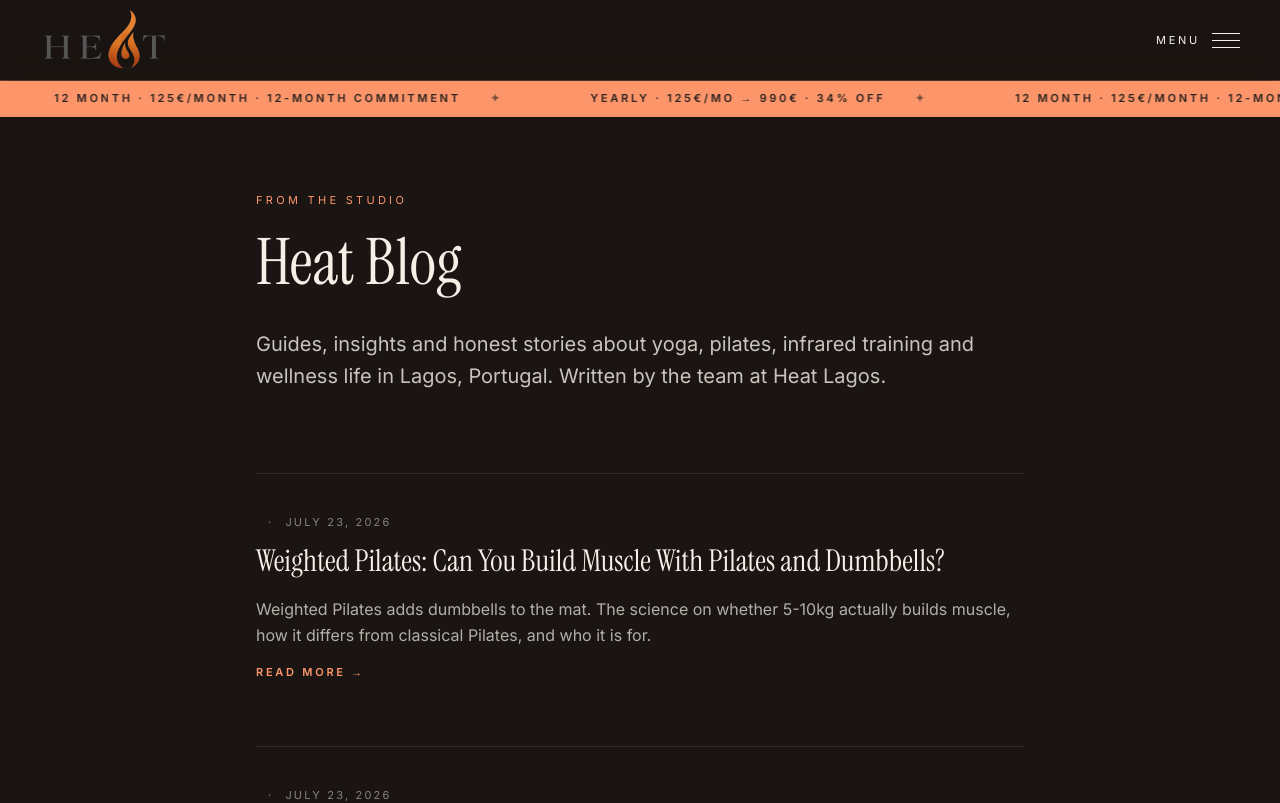
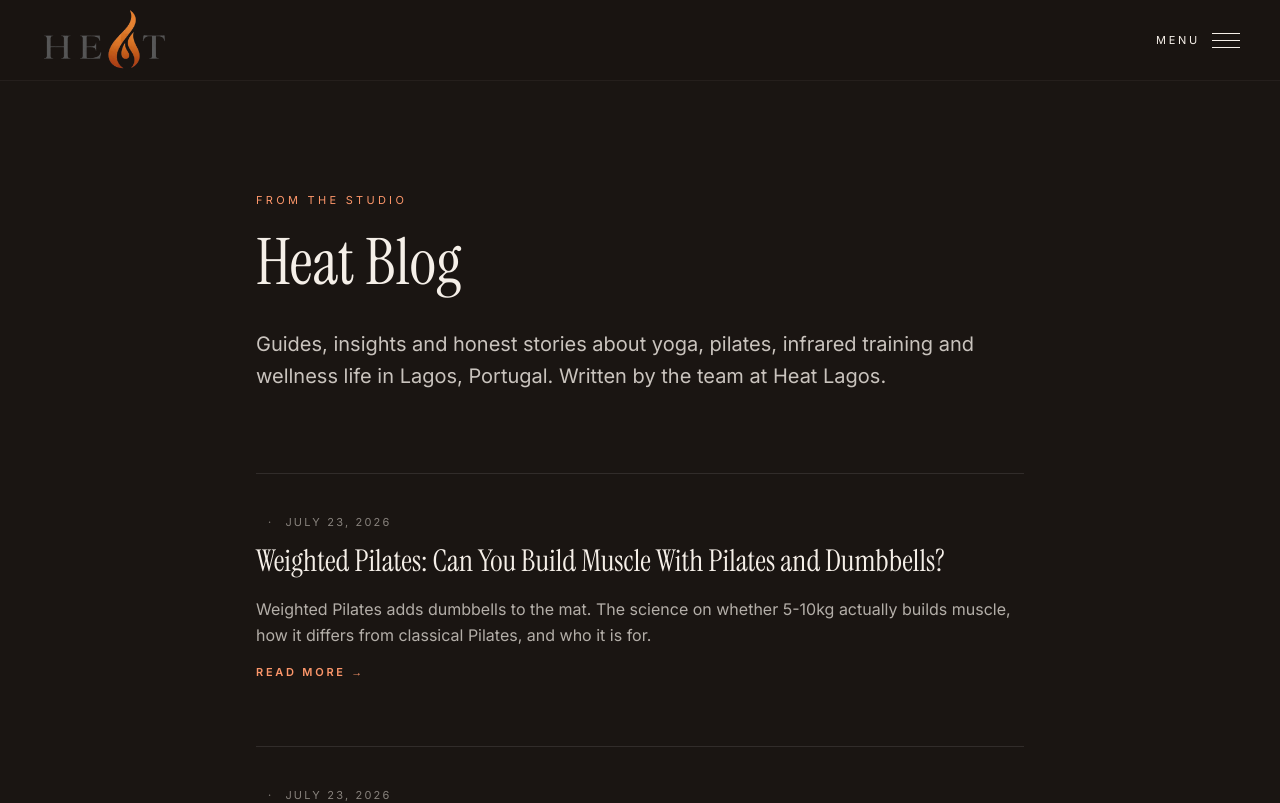
Before and after one commit to sebastianbrosche/heatlagos, a Next.js app: page /blog in a window 1280 px wide. Shown: the top 803 px of the page. Built offline with nearby package versions, Linux system fonts and the light colour scheme.

Commit message:
Hide public Yearly 990 and drop check-in time en dash
Public Yearly EUR990 deal is over for new sales. Remove CTA, marquee,
and schema offer. Keep plain 12-Month Commitment and 2 for 1.
Check-in class hours now say "to" instead of an en dash.

```diff
--- a/src/app/book/page.tsx
+++ b/src/app/book/page.tsx
@@ -1,7 +1,6 @@
 import type { Metadata } from "next";
 import Header from "@/components/Header";
 import Footer from "@/components/Footer";
-import Marquee from "@/components/Marquee";
 import Schedule from "@/components/Schedule";
 import { planById, type Plan } from "@/lib/pricing";
 
@@ -44,7 +43,7 @@
   {
     title: "Live here",
     blurb: "Ongoing memberships for locals and long-stay expats.",
-    ids: ["cta-essential"],
+    ids: ["cta-12month", "cta-essential"],
   },
   {
     title: "Flexible",
@@ -110,7 +109,6 @@
   return (
     <>
       <Header />
-      <Marquee />
       <main>
         <section className="px-5 pt-32 pb-10 sm:px-6 sm:pt-40 sm:pb-12 lg:px-20">
           <div className="mx-auto max-w-5xl">
--- a/src/app/checkin/CheckinClient.tsx
+++ b/src/app/checkin/CheckinClient.tsx
@@ -99,7 +99,7 @@
     minute: "2-digit",
     timeZone: "Europe/Lisbon",
   });
-  return `${day} · ${t0} – ${t1}`;
+  return `${day} · ${t0} to ${t1}`;
 }
 
 function isInPrimaryWindow(c: ClassSummary, now: number) {
@@ -499,7 +499,7 @@
   const progressPct =
     present + missing > 0 ? Math.round((present / (present + missing)) * 100) : 0;
 
-  // Occupancy fill for the "download bar" feel — can exceed 100% when overbooked
+  // Occupancy fill for the "download bar" feel. Can exceed 100% when overbooked
   const occupancyPct =
     capacity && capacity > 0
       ? Math.min(100, Math.round((bookedCount / capacity) * 100))
--- a/src/app/page.tsx
+++ b/src/app/page.tsx
@@ -6,7 +6,6 @@
 import Header from "@/components/Header";
 import Hero from "@/components/Hero";
 import Location from "@/components/Location";
-import Marquee from "@/components/Marquee";
 import Memberships from "@/components/Memberships";
 import QuickBuy from "@/components/QuickBuy";
 import Schedule from "@/components/Schedule";
@@ -15,7 +14,6 @@
   return (
     <>
       <Header />
-      <Marquee />
       <main>
         <Hero />
         <Schedule />
--- a/src/components/Marquee.tsx
+++ b/src/components/Marquee.tsx
@@ -1,38 +1,7 @@
-import { planById } from "@/lib/pricing";
-
-const ITEMS = [
-  {
-    text: "Yearly · 125€/mo → 990€ · 34% off",
-    href:
-      planById("cta-yearly")?.href ??
-      "https://backoffice.bsport.io/customer/payment/pass/751518/?membership=5821&force=true",
-  },
-  {
-    text: "12 Month · 125€/month · 12-Month Commitment",
-    href:
-      planById("cta-12month")?.href ??
-      "https://backoffice.bsport.io/customer/payment/pass/751520/?membership=5821&force=true",
-  },
-];
-
+/**
+ * Sliding offer banner retired (18 Sep 2026). Yearly €990 deal period is over;
+ * do not restore a public promo ticker without an explicit Sebastian ask.
+ */
 export default function Marquee() {
-  const loop = [...ITEMS, ...ITEMS, ...ITEMS, ...ITEMS];
-
-  return (
-    <div className="group fixed top-14 sm:top-16 lg:top-20 left-0 right-0 z-40 overflow-hidden bg-brand text-stone-dark">
-      <div className="flex animate-marquee whitespace-nowrap py-2 sm:py-2.5">
-        {loop.map((item, i) => (
-          <a
-            key={i}
-            href={item.href}
-            target="_blank"
-            rel="noopener noreferrer"
-            className="mx-6 text-[10px] font-semibold uppercase tracking-[0.2em] sm:mx-8 sm:text-[11px] sm:tracking-[0.25em]"
-          >
-            {item.text} <span className="mx-6 opacity-60">✦</span>
-          </a>
-        ))}
-      </div>
-    </div>
-  );
+  return null;
 }
--- a/src/components/SchemaMarkup.tsx
+++ b/src/components/SchemaMarkup.tsx
@@ -211,12 +211,6 @@
     unit: "month",
   },
   {
-    name: "Yearly Membership",
-    price: "990",
-    description:
-      "Original monthly rate 125 EUR. Twelve months at that rate is 1500 EUR. Yearly total 990 EUR paid up front (34% off).",
-  },
-  {
     name: "1 Month Unlimited",
     price: "160",
     description: "One-off monthly unlimited, no subscription commitment.",
--- a/src/components/SeoPageShell.tsx
+++ b/src/components/SeoPageShell.tsx
@@ -1,6 +1,5 @@
 import Footer from "@/components/Footer";
 import Header from "@/components/Header";
-import Marquee from "@/components/Marquee";
 import { getCluster } from "@/lib/blog-cluster";
 
 type Props = {
@@ -66,7 +65,6 @@
   return (
     <>
       <Header />
-      <Marquee />
       <main>
         {articleLd && (
           <script
--- a/src/lib/pricing.ts
+++ b/src/lib/pricing.ts
@@ -21,8 +21,9 @@
  * That pass (Bsport 751566, 79€ → 39€ promo) was removed from this list
  * on purpose. The remaining intro path is 2 for 1 Intro Offer at 22€.
  *
- * Free month-13 / 12+1 wording stays banned. Plain 12-Month Commitment
- * (€125, Bsport 751520) and Yearly (€990, Bsport 751518) are restored.
+ * Free month-13 / 12+1 wording stays banned.
+ * Do not advertise Yearly (€990, Bsport 751518) publicly; deal period over
+ * as of 18 Sep 2026. Plain 12-Month Commitment (€125, Bsport 751520) stays.
  */
 export const PLANS: Plan[] = [
   {
@@ -62,19 +63,6 @@
     href: "https://backoffice.bsport.io/customer/payment/pass/751517/?membership=5821&force=true",
   },
   {
-    id: "cta-yearly",
-    name: "Yearly",
-    price: "990€",
-    wasPrice: "1500€",
-    originalRate: "125€/month",
-    badge: "34% off",
-    glow: true,
-    description:
-      "Original monthly rate 125€/month. Twelve months at that rate is 1500€. Pay 990€ up front for 365 days unlimited and save 510€ (34% off).",
-    note: "125€/mo original · 990€ paid up front",
-    href: "https://backoffice.bsport.io/customer/payment/pass/751518/?membership=5821&force=true",
-  },
-  {
     id: "cta-10class",
     name: "10 Class Package",
     price: "180€",
```
